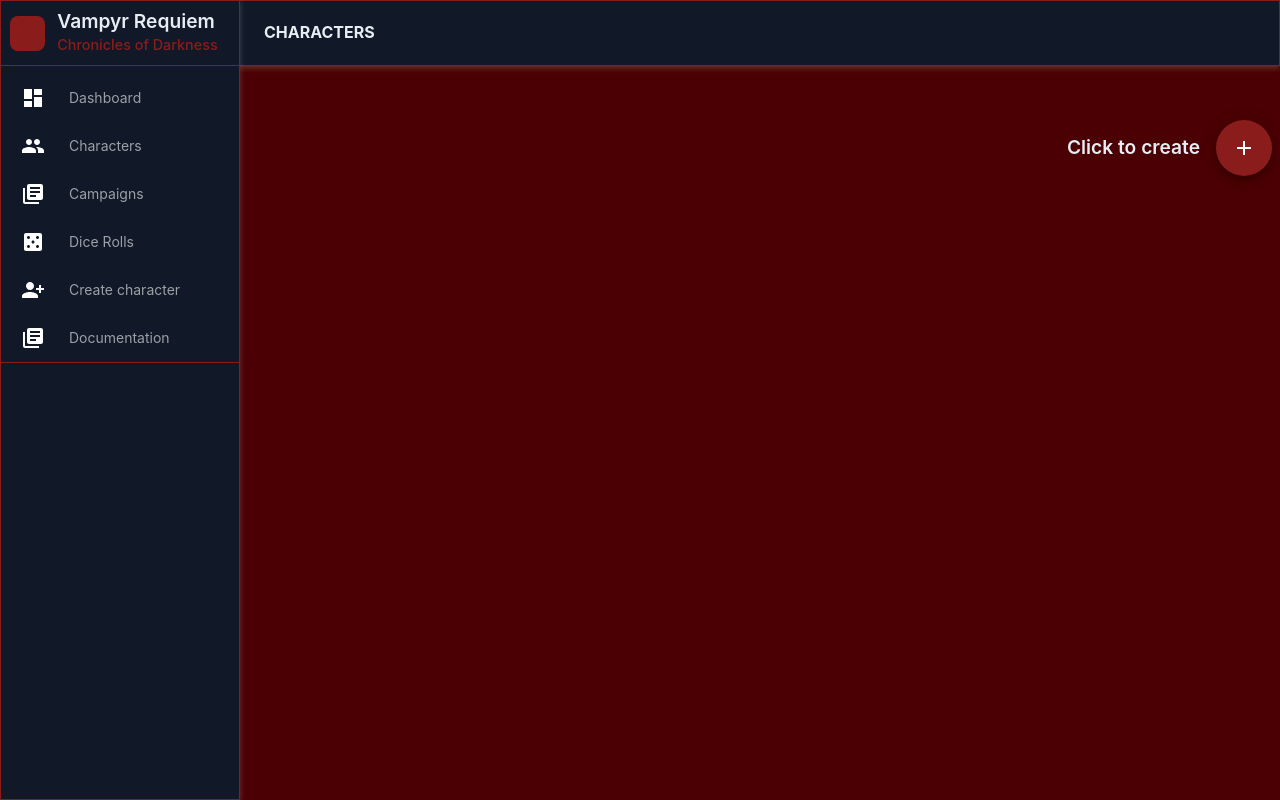
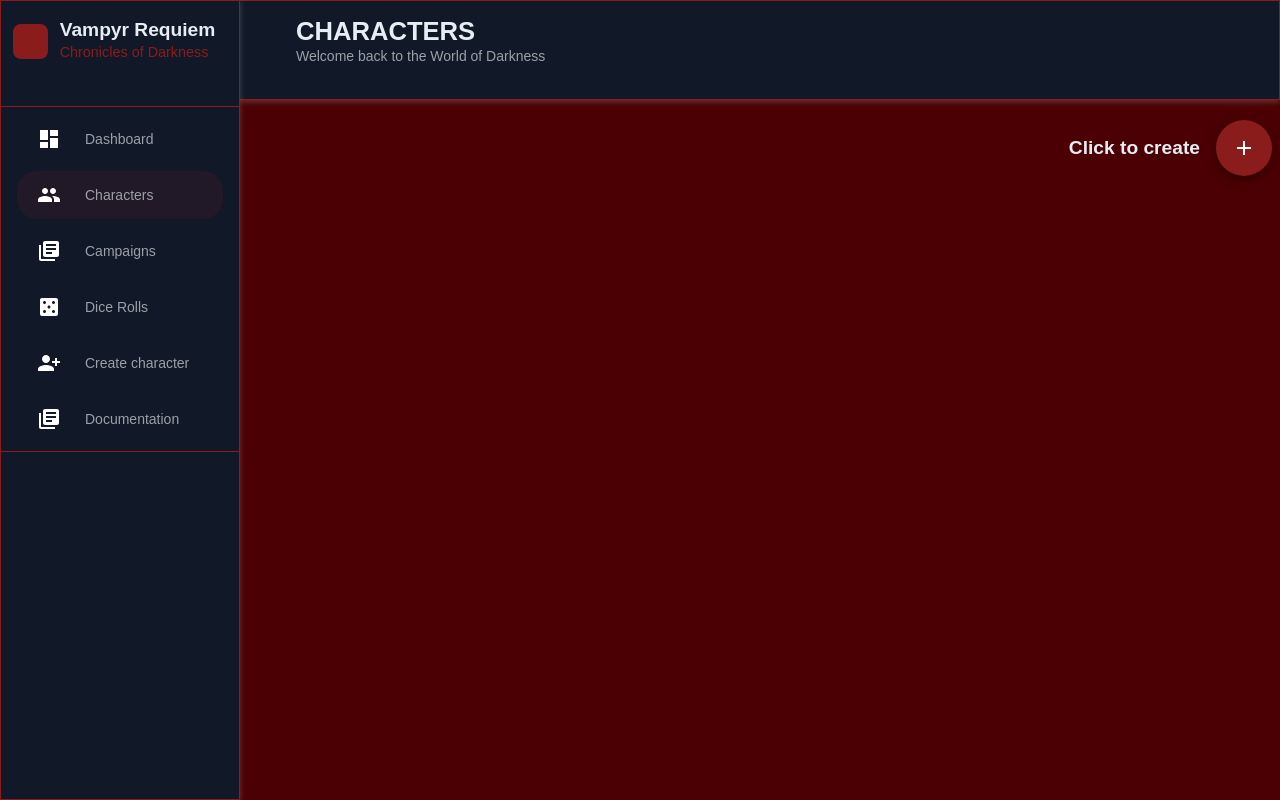
Before and after one commit to Leozenbergs/vampyr-form-builder, a React (Vite) app: page /characters in a window 1280 px wide. Built offline with nearby package versions, Linux system fonts and the light colour scheme; some icons are missing; a web font is replaced by a local one.

Commit message:
feat: improve ui

```diff
--- a/src/components/app/ApplicationBar.tsx
+++ b/src/components/app/ApplicationBar.tsx
@@ -1,7 +1,5 @@
 import * as React from 'react';
-import { styled, type Theme, type CSSObject } from '@mui/material/styles';
 import Box from '@mui/material/Box';
-import MuiDrawer from '@mui/material/Drawer';
 import List from '@mui/material/List';
 import CssBaseline from '@mui/material/CssBaseline';
 import Typography from '@mui/material/Typography';
@@ -13,66 +11,12 @@
 import ListItemText from '@mui/material/ListItemText';
 import { useNavigate, useLocation } from 'react-router-dom';
 import { routes } from '../../router/routes';
-import { AppBar, Toolbar } from '@mui/material';
 import { DefaultIcon } from '../icons/DefaultIcon';
+import { TopBar } from './TopBar';
+import { DrawerHeader, HeaderWrapper } from './drawer/DrawerHeader';
+import { DRAWER_WIDTH } from './globals';
+import { AppDrawer } from './drawer/AppDrawer';
 
-const drawerWidth = 240;
-
-const openedMixin = (theme: Theme): CSSObject => ({
-  width: drawerWidth,
-  transition: theme.transitions.create('width', {
-    easing: theme.transitions.easing.sharp,
-    duration: theme.transitions.duration.enteringScreen,
-  }),
-  overflowX: 'hidden',
-});
-
-const closedMixin = (theme: Theme): CSSObject => ({
-  transition: theme.transitions.create('width', {
-    easing: theme.transitions.easing.sharp,
-    duration: theme.transitions.duration.leavingScreen,
-  }),
-  overflowX: 'hidden',
-  width: `calc(${theme.spacing(7)} + 1px)`,
-  [theme.breakpoints.up('sm')]: {
-    width: `calc(${theme.spacing(8)} + 1px)`,
-  },
-});
-
-const DrawerHeader = styled('div')(({ theme }) => ({
-  display: 'flex',
-  alignItems: 'center',
-  justifyContent: 'center',
-  padding: theme.spacing(0, 1),
-  // necessary for content to be below app bar
-  ...theme.mixins.toolbar,
-}));
-
-
-const Drawer = styled(MuiDrawer, { shouldForwardProp: (prop) => prop !== 'open' })(
-  ({ theme }) => ({
-    width: drawerWidth,
-    flexShrink: 0,
-    whiteSpace: 'nowrap',
-    boxSizing: 'border-box',
-    variants: [
-      {
-        props: ({ open }) => open,
-        style: {
-          ...openedMixin(theme),
-          '& .MuiDrawer-paper': openedMixin(theme),
-        },
-      },
-      {
-        props: ({ open }) => !open,
-        style: {
-          ...closedMixin(theme),
-          '& .MuiDrawer-paper': closedMixin(theme),
-        },
-      },
-    ],
-  }),
-);
 
 export const ApplicationBar = ({ children }: { children: React.ReactNode }) => {
   const navigate = useNavigate()
@@ -81,12 +25,12 @@
   return (
     <Box component="nav" sx={{ display: 'flex' }} >
       <CssBaseline />
-      <Drawer
+      <AppDrawer
         variant="permanent"
         anchor='left'
         open
         sx={{
-          '& .MuiDrawer-paper': { boxSizing: 'border-box', width: drawerWidth, borderRadius: '0px' },
+          '& .MuiDrawer-paper': { boxSizing: 'border-box', width: DRAWER_WIDTH, borderRadius: '0px' },
         }}
         slotProps={{
           root: {
@@ -94,6 +38,7 @@
           },
         }}
       >
+        <HeaderWrapper>
           <DrawerHeader>
             <DefaultIcon mini icon={<WaterDropIcon />} />
             <div style={{ marginLeft: '12px', marginRight: '12px' }}>
@@ -105,17 +50,29 @@
               </Typography>
             </div>
           </DrawerHeader>
+        </HeaderWrapper>
         <Divider />
         <List>
           {routes.map((item, index) => (
-            <ListItem key={index} disablePadding sx={{ display: 'block' }} onClick={() => navigate(item.route)}>
+            <ListItem
+              key={index}
+              disablePadding
+              sx={{ display: 'block' }}
+              onClick={() => navigate(item.route)}
+            >
               <ListItemButton
                 sx={[
                   {
                     minHeight: 48,
                     px: 2.5,
                   },
-                  {justifyContent: 'center'}
+                  {
+                    bgcolor: location.pathname === (item.route === "/" ? "/dashboard": item.route) ? 'rgba(211, 47, 47, 0.08)' : 'inherit',
+                    justifyContent: 'center',
+                    borderRadius: 5,
+                    mx: 2,
+                    mb: 1,
+                  }
                 ]}
               >
                 <ListItemIcon
@@ -145,23 +102,8 @@
           ))}
         <Divider />
         </List>
-      </Drawer>
-      <AppBar
-        position="fixed"
-        sx={{
-          width: { sm: `calc(100% - ${drawerWidth}px)` },
-          ml: { sm: `${drawerWidth}px` },
-          borderRadius: '0px',
-          borderLeft: "0px !important"
-        }}
-        elevation={0}
-      >
-        <Toolbar>
-          <Typography variant="h5" noWrap component="div">
-            <b>{(location.pathname.replace("/", "") || "Dashboard").toLocaleUpperCase()}</b>
-          </Typography>
-        </Toolbar>
-      </AppBar>
+      </AppDrawer>
+      <TopBar />
       <Box
         component="main"
         sx={{
--- /dev/null
+++ b/src/components/app/TopBar.tsx
@@ -0,0 +1,37 @@
+import { useLocation } from "react-router-dom";
+import { AppBar, Toolbar, Typography } from '@mui/material';
+
+
+const DRAWER_WIDTH = 240;
+
+
+export const TopBar = () => {
+  const location = useLocation();
+
+  return (
+    <AppBar
+      position="fixed"
+      sx={{
+        width: { sm: `calc(100% - ${DRAWER_WIDTH}px)` },
+        ml: { sm: `${DRAWER_WIDTH}px` },
+        borderRadius: '0px',
+        borderLeft: "0px !important",
+        pt: 1,
+        px: 4,
+        height: 100,
+      }}
+      elevation={0}
+    >
+      <Toolbar>
+        <div>
+          <Typography variant="h2" noWrap component="div">
+            <b>{(location.pathname.replace("/", "") || "Dashboard").toLocaleUpperCase()}</b>
+          </Typography>
+          <Typography variant="body2" noWrap component="div">
+            Welcome back to the World of Darkness
+          </Typography>
+        </div>
+      </Toolbar>
+    </AppBar>
+  )
+}
--- /dev/null
+++ b/src/components/app/drawer/AppDrawer.tsx
@@ -0,0 +1,50 @@
+import { styled, type Theme, type CSSObject } from '@mui/material/styles';
+import MuiDrawer from '@mui/material/Drawer';
+import { DRAWER_WIDTH } from "../globals";
+
+
+const openedMixin = (theme: Theme): CSSObject => ({
+  width: DRAWER_WIDTH,
+  transition: theme.transitions.create('width', {
+    easing: theme.transitions.easing.sharp,
+    duration: theme.transitions.duration.enteringScreen,
+  }),
+  overflowX: 'hidden',
+});
+
+const closedMixin = (theme: Theme): CSSObject => ({
+  transition: theme.transitions.create('width', {
+    easing: theme.transitions.easing.sharp,
+    duration: theme.transitions.duration.leavingScreen,
+  }),
+  overflowX: 'hidden',
+  width: `calc(${theme.spacing(7)} + 1px)`,
+  [theme.breakpoints.up('sm')]: {
+    width: `calc(${theme.spacing(8)} + 1px)`,
+  },
+});
+
+export const AppDrawer = styled(MuiDrawer, { shouldForwardProp: (prop) => prop !== 'open' })(
+  ({ theme }) => ({
+    width: DRAWER_WIDTH,
+    flexShrink: 0,
+    whiteSpace: 'nowrap',
+    boxSizing: 'border-box',
+    variants: [
+      {
+        props: ({ open }) => open,
+        style: {
+          ...openedMixin(theme),
+          '& .MuiDrawer-paper': openedMixin(theme),
+        },
+      },
+      {
+        props: ({ open }) => !open,
+        style: {
+          ...closedMixin(theme),
+          '& .MuiDrawer-paper': closedMixin(theme),
+        },
+      },
+    ],
+  }),
+);
--- /dev/null
+++ b/src/components/app/drawer/DrawerHeader.tsx
@@ -0,0 +1,23 @@
+import { styled, type Theme } from '@mui/material/styles';
+
+
+
+
+export const DrawerHeader = styled('div')(({ theme }: { theme: Theme }) => ({
+  display: 'flex',
+  alignItems: 'center',
+  justifyContent: 'center',
+  padding: theme.spacing(0, 1),
+  // necessary for content to be below app bar
+  ...theme.mixins.toolbar,
+}));
+
+export const HeaderWrapper = styled('div')(({ theme }: { theme: Theme }) => ({
+  display: 'flex',
+  alignItems: 'start',
+  justifyContent: 'center',
+  height: 105,
+  padding: theme.spacing(1, 1),
+  // necessary for content to be below app bar
+  ...theme.mixins.toolbar,
+}));
--- /dev/null
+++ b/src/components/app/globals.ts
@@ -0,0 +1,2 @@
+
+export const DRAWER_WIDTH = 240;
--- a/src/components/cards/CharacterCard.tsx
+++ b/src/components/cards/CharacterCard.tsx
@@ -1,36 +1,67 @@
 import Card from '@mui/material/Card';
 import CardActions from '@mui/material/CardActions';
 import CardContent from '@mui/material/CardContent';
-import CardMedia from '@mui/material/CardMedia';
 import Button from '@mui/material/Button';
 import Typography from '@mui/material/Typography';
+import { Avatar, Paper, Stack, styled } from '@mui/material';
+import { useMemo } from 'react';
 
 type CharacterCardProps = {
   item: {
     name: string;
     description: string;
+    generation?: number;
+    bloodPotency?: number;
+    humanity?: number;
   }
 }
 
 export default function CharacterCard({ item }: CharacterCardProps) {
+
+  const Attribute = styled(Stack)({
+    display: 'flex',
+    justifyContent: 'space-between',
+    alignItems: 'center',
+    marginTop: '8px'
+  });
+
+  const getRandomColor = () => {
+    const letters = '0123456789ABCDEF';
+    let color = '#';
+    for (let i = 0; i < 6; i++) {
+      color += letters[Math.floor(Math.random() * 16)];
+    }
+    return color;
+  }
+
+  const cardColor = useMemo(getRandomColor, []);
+
   return (
     <Card sx={{ maxWidth: 345 }}>
-      <CardMedia
-        sx={{ height: 140 }}
-        image="https://picsum.photos/600/400"
-        title={item?.name}
-      />
+      <Paper elevation={0} sx={{ height: 140, width: '100%', backgroundColor: cardColor, borderRadius: "0px", border: "0px solid transparent !important", boxShadow: "none !important" }} />
       <CardContent>
+        <Stack direction="row" spacing={2} sx={{ justifyContent: 'start', alignItems: 'center', mb: 2 }}>
+          <Avatar sx={{ bgcolor: cardColor, width: 56, height: 56, mb: 2 }} src='image="https://picsum.photos/600/400"' />
+          <div style={{marginLeft: "15px"}}>{item?.name ?? 'Unnamed Character'}</div>
+        </Stack>
         <Typography gutterBottom variant="h5" component="div">
-          {item?.name ?? 'Unnamed Character'}
         </Typography>
         <Typography variant="body2" sx={{ color: 'text.secondary' }}>
           {item?.description ?? 'No description available.'}
+          <Attribute direction="row" spacing={1}>
+            <b>Generation:</b> {item?.generation ?? 'Unknown'}
+          </Attribute>
+          <Attribute direction="row" spacing={1}>
+            <b>Blood potency:</b> {item?.bloodPotency ?? 'Unknown'}
+          </Attribute>
+          <Attribute direction="row" spacing={1}>
+            <b>Humanity:</b> {item?.humanity ?? 'Unknown'}
+          </Attribute>
         </Typography>
       </CardContent>
-      <CardActions>
-        <Button size="small">View</Button>
-        <Button size="small">Edit</Button>
+      <CardActions sx={{ justifyContent: 'space-between', px: 2, pb: 2 }}>
+        <Button size="small" sx={{ p: 1, width: "50%" }} >View</Button>
+        <Button size="small" sx={{ p: 1, backgroundColor: 'primary.main', width: "50%" }}>Edit</Button>
       </CardActions>
     </Card>
   );
--- a/src/components/icons/DefaultIcon.tsx
+++ b/src/components/icons/DefaultIcon.tsx
@@ -10,8 +10,8 @@
   return (
     <div style={{
       backgroundColor: color,
-      width: mini ? 35 : 50,
-      height: mini ? 35 : 50,
+      width: mini ? 35 : 55,
+      height: mini ? 35 : 55,
       display: 'flex',
       justifyContent: 'center',
       alignItems: 'center',
--- a/src/plugins/theme.ts
+++ b/src/plugins/theme.ts
@@ -7,7 +7,7 @@
       main: "#8b1c1cff", // crimson red (main accent color)
       light: "#d32f2f",
       dark: "#520105ff",
-      contrastText: "#ffffff",
+      contrastText: "#ffffff"
     },
     secondary: {
       main: "#1e88e5", // subtle blue for highlights or links
@@ -18,6 +18,7 @@
     background: {
       default: "#4b0004ff", // main background
       paper: "rgb(17 24 39);", // card background
+      // Add any additional background colors here
     },
     text: {
       primary: "#e6edf3", // bright white-blue text
@@ -39,7 +40,7 @@
     },
   },
   typography: {
-    fontFamily: '"Inter", "Roboto", "Helvetica", "Arial", sans-serif',
+    fontFamily: '"Arial", "Inter", "Roboto", "Helvetica", sans-serif',
     fontSize: 14,
     h1: { fontWeight: 700, fontSize: "2rem" },
     h2: { fontWeight: 600, fontSize: "1.6rem" },
@@ -69,6 +70,8 @@
           textTransform: "none",
           borderRadius: "8px",
           fontWeight: 600,
+          backgroundColor: "rgb(31,41,55, 0.8)",
+          color: "#e6edf3",
         },
         containedPrimary: {
           backgroundColor: "#d32f2f",
```
Also changed, not shown: src/components/cards/InfoCard.tsx (+4 -4 lines). Lines whose indentation alone changed are shown as unchanged.
